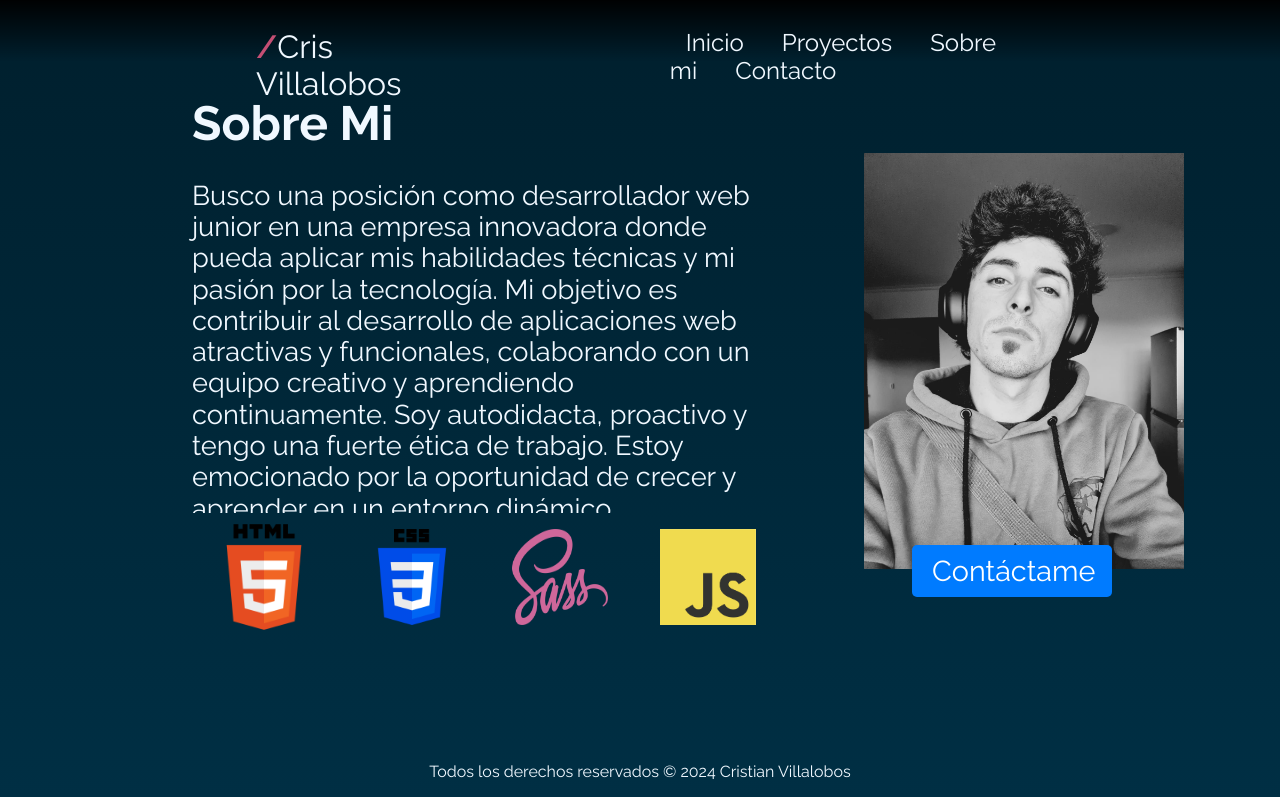
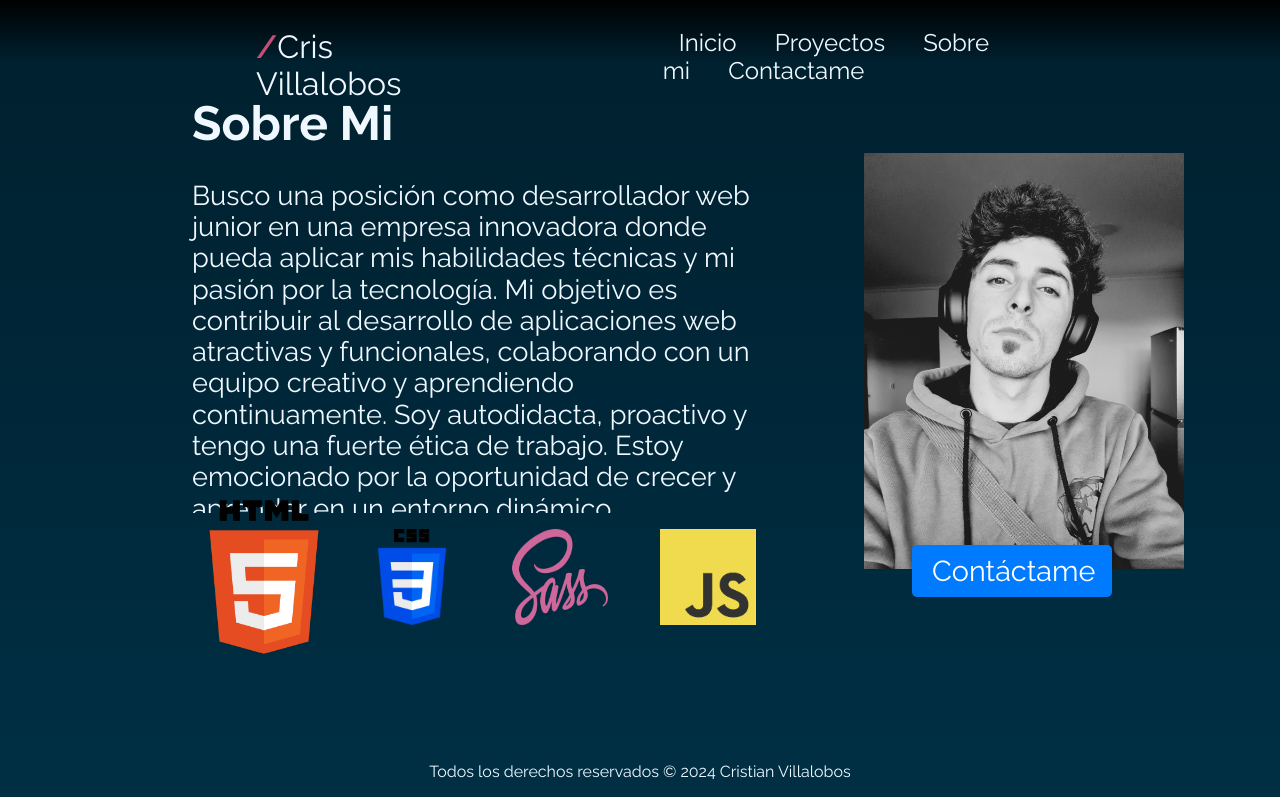
Before and after one commit to CrisLobos/CrisVillalobos-Porfolio-Web, a plain HTML site: page index.html in a window 1280 px wide. In both pictures the pointer is over the picture 264 px from the left and 2153 px from the top of the page. Shown: the part 1577-2374 px from the top of the page. Drawn offline with nearby package versions, Linux system fonts and the light colour scheme.

Commit message:
arreglo boto contactame del header y cambio de hover en iconos tecnologias

```diff
--- a/css/styles.css
+++ b/css/styles.css
@@ -390,7 +390,7 @@ header {
 }
 
 .icono-tecnologia:hover {
-    transform: scale(1.1);
+    transform: scale(1.6);
 }
 
 .foto-perfil {
--- a/index.html
+++ b/index.html
@@ -24,7 +24,7 @@
             <a class="nav-boton" href="#inicio">Inicio</a>
             <a class="nav-boton" href="#proyectos">Proyectos</a>
             <a class="nav-boton" href="#sobre mi">Sobre mi</a>
-            <a class="nav-boton" href="#contacto">Contacto</a>
+            <a class="nav-boton" href="cristianvillalobosvv@gmail.com">Contactame</a>
         </nav>
         <div class="hamburger-menu">
             <div class="line"></div>
```
